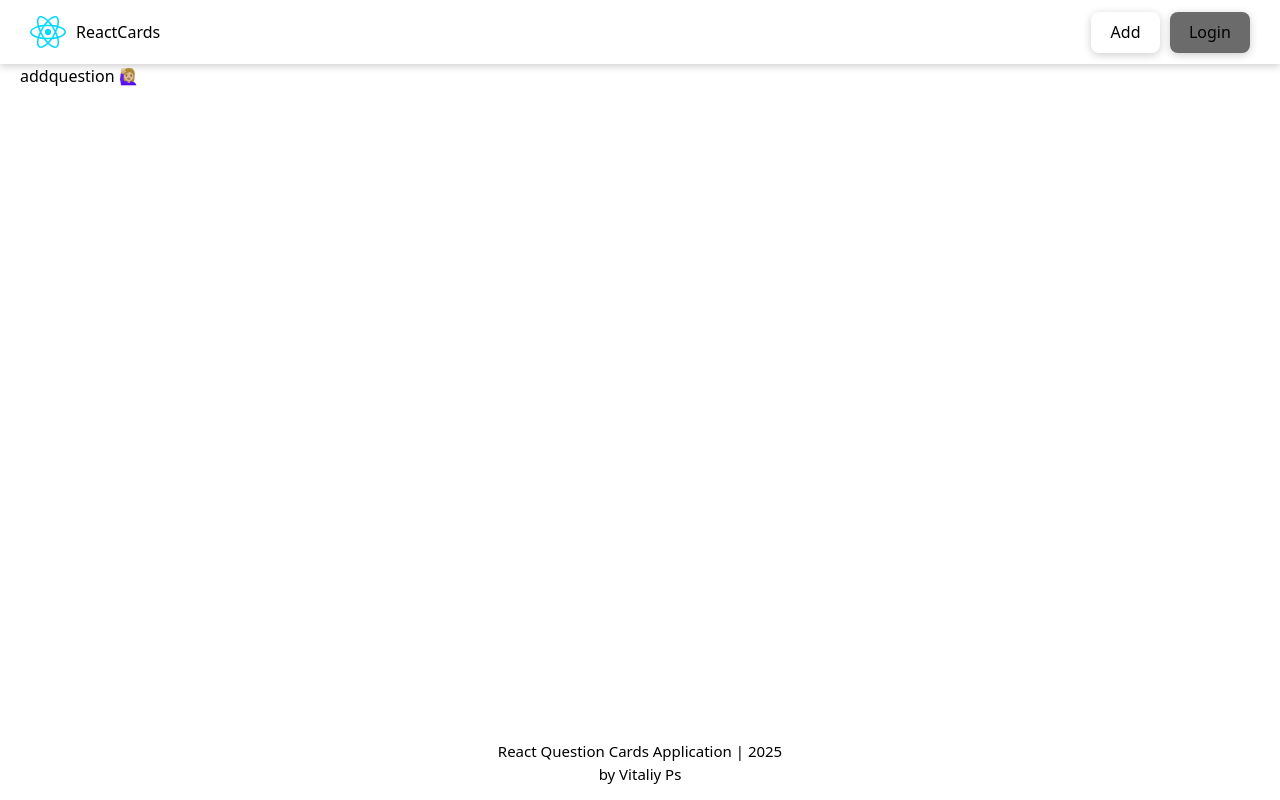
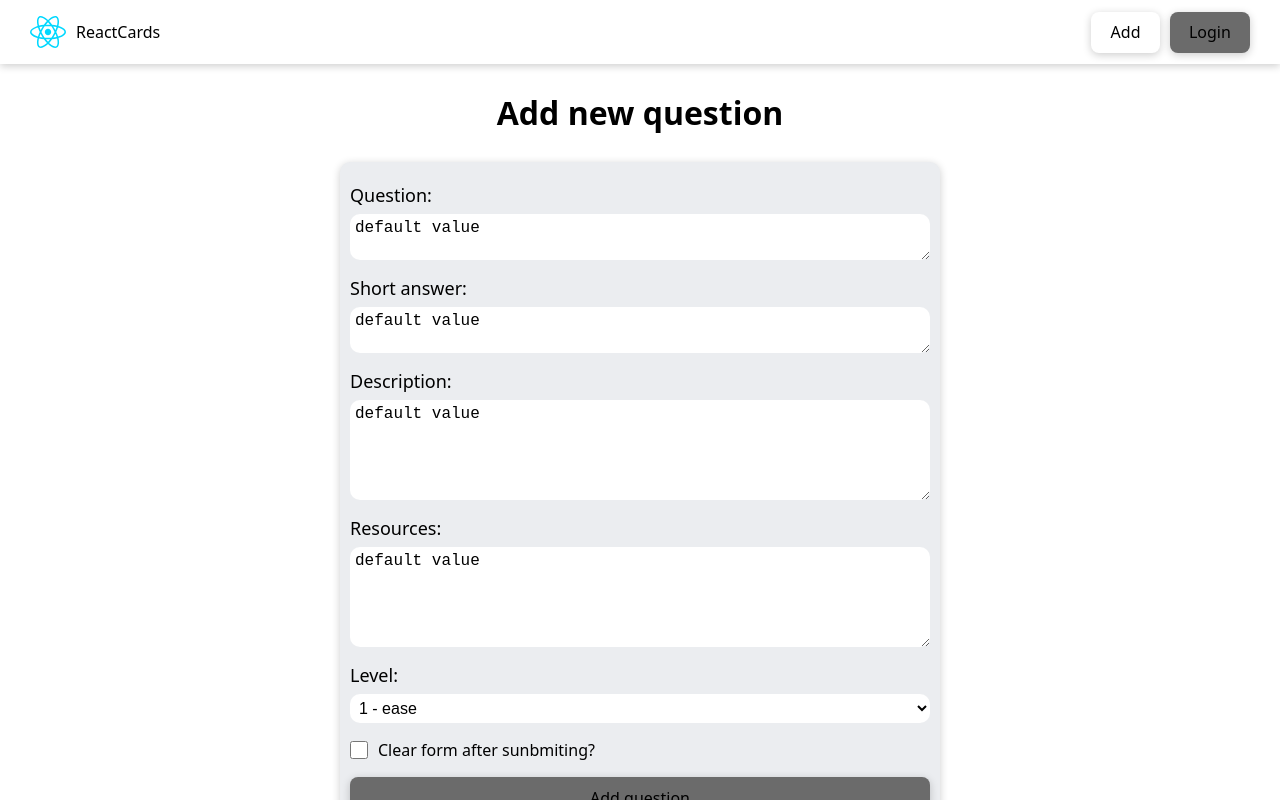
Before and after one commit to swixxs/react_js-cards, a React (Vite) app: page /addquestion in a window 1280 px wide. Built offline with nearby package versions, Linux system fonts and the light colour scheme.

Commit message:
add question page layout

```diff
--- a/src/App.jsx
+++ b/src/App.jsx
@@ -3,6 +3,7 @@
 import { HomePage } from "./pages/HomePage";
 import { NotFoundPage } from "./pages/NotFoundPage";
 import { QuestionPage } from "./pages/QuestionPage";
+import { AddQuestionPage } from "./pages/AddQuestionPage";
 
 function App() {
   return (
@@ -12,9 +13,9 @@
           <Route path="/" element={<HomePage />} />
           <Route path="/main" element={<div>main component ❤️</div>} />
           <Route path="/forbidder" element={<div>forbidder 😎</div>} />
-          <Route path="/addquestion" element={<div>addquestion 🙋🏼‍♀️</div>} />
+          <Route path="/addquestion" element={<AddQuestionPage />} />
+          <Route path="/question/:id" element={<QuestionPage />} />
 
-          <Route path="/question/:id" element={<QuestionPage />} />
           <Route path="*" element={<NotFoundPage />} />
         </Route>
       </Routes>
--- a/src/index.css
+++ b/src/index.css
@@ -10,6 +10,8 @@
   --badge-2lvl: rgb(107, 107, 107);;
   --badge-3lvl: rgb(61, 61, 61);
   --bage-text-color: #fff;
+
+  --form-border-color: #fff;
 
   font-family: system-ui, Avenir, Helvetica, Arial, sans-serif;
   line-height: 1.5;
@@ -54,6 +56,8 @@
     --badge-2lvl: rgb(107, 107, 107);
     --badge-3lvl: rgb(61, 61, 61);
     --bage-text-color: #fff;
+
+    --form-border-color: rgb(107, 107, 107);
   }
 }
 
@@ -72,5 +76,7 @@
     --badge-2lvl: rgb(107, 107, 107);
     --badge-3lvl: rgb(61, 61, 61);
     --bage-text-color: black;
+
+    --form-border-color: rgb(107, 107, 107);
   }
 }
--- /dev/null
+++ b/src/pages/AddQuestionPage/AddQuestionPage.jsx
@@ -0,0 +1,82 @@
+import cls from "./AddQuestionPage.module.css";
+import { Button } from "../../components/Button";
+
+export const AddQuestionPage = () => {
+  return (
+    <>
+      <h1 className={cls.formTitle}>Add new question</h1>
+
+      <div className={cls.formContainer}>
+        <form action="" className={cls.form}>
+          <div className={cls.formControl}>
+            <label htmlFor="questionField">Question: </label>
+            <textarea
+              name="question"
+              id=""
+              cols="30"
+              rows="2"
+              required
+              placeholder="please enter a question"
+              defaultValue={"default value"}
+            ></textarea>
+          </div>
+          <div className={cls.formControl}>
+            <label htmlFor="answerField">Short answer: </label>
+            <textarea
+              name="answer"
+              id=""
+              cols="30"
+              rows="2"
+              required
+              placeholder="please enter a short answer"
+              defaultValue={"default value"}
+            ></textarea>
+          </div>
+          <div className={cls.formControl}>
+            <label htmlFor="descriptionField">Description: </label>
+            <textarea
+              name="desription"
+              id=""
+              cols="30"
+              rows="5"
+              required
+              placeholder="please enter a full description"
+              defaultValue={"default value"}
+            ></textarea>
+          </div>
+          <div className={cls.formControl}>
+            <label htmlFor="resourcesField">Resources: </label>
+            <textarea
+              name="resources"
+              id=""
+              cols="30"
+              rows="5"
+              required
+              placeholder="please enter resources separated by commas"
+              defaultValue={"default value"}
+            ></textarea>
+          </div>
+          <div className={cls.formControl}>
+            <label htmlFor="levelField">Level: </label>
+            <select name="level" id="levelField" defaultValue={"default value"}>
+              <option value="" disabled>
+                question level:
+              </option>
+              <hr />
+              <option value="1">1 - ease</option>
+              <option value="2">2 - medium</option>
+              <option value="3">3 - hardest</option>
+            </select>
+          </div>
+
+          <label htmlFor="clearFormFiled" className={cls.clearFormControl}>
+            <input type="checkbox" name="clearFrom" id="clearFormFiled" defaultValue={true} className={cls.checkbox} />
+            <span>Clear form after sunbmiting?</span>
+          </label>
+
+          <Button>Add question</Button>
+        </form>
+      </div>
+    </>
+  );
+};
--- /dev/null
+++ b/src/pages/AddQuestionPage/AddQuestionPage.module.css
@@ -0,0 +1,74 @@
+.formTitle {
+  width: fit-content;
+  margin: 25px auto;
+}
+
+.formContainer {
+  width: 100%;
+  max-width: 600px;
+  margin: 0 auto;
+  border-radius: 10px;
+  background-color: var(--card-bg-color);
+  box-shadow: 0 2px 8px 0 rgba(0, 0, 0, .2);
+}
+
+/* form component */
+
+.form {
+  display: flex;
+  justify-content: flex-start;
+  align-items: stretch;
+  flex-direction: column;
+
+  gap: 15px;
+  width: 100%;
+  padding: 20px 10px;
+}
+
+.formControl {
+  display: flex;
+  justify-content: flex-start;
+  align-items: stretch;
+  flex-direction: column;
+
+  gap: 5px;
+  width: 100%;
+
+  label {
+    color: (--text-color);
+    font-size: 18px;
+  }
+
+  select, textarea {
+    padding: 5px;
+    color: var(--text-color);
+    background-color: var(--main-bg-color);
+    font-size: 16px;
+    border-radius: 10px;
+    border: none;
+    outline: none;
+  }
+
+  select:focus-visible, textarea:focus-visible {
+    outline: 2px solid var(--form-border-color);
+  }
+}
+
+.clearFormControl {
+  display: flex;
+  justify-content: flex-start;
+  align-items: center;
+
+  gap: 10px;
+  width: 100%;
+}
+
+.checkbox {
+  width: 18px;
+  height: 18px;
+  accent-color: var(--btn-bg-color);
+}
+
+.checkbox:disabled + span {
+  opacity: .5;
+}
--- /dev/null
+++ b/src/pages/AddQuestionPage/index.jsx
@@ -0,0 +1 @@
+export { AddQuestionPage } from "./AddQuestionPage";
--- a/src/pages/QuestionPage/QuestionPage.module.css
+++ b/src/pages/QuestionPage/QuestionPage.module.css
@@ -89,7 +89,7 @@
 .checkbox {
   width: 16px;
   height: 16px;
-  accent-color: #16c47f;
+  accent-color: var(--btn-bg-color);
 }
 
 .cardButton {
```
